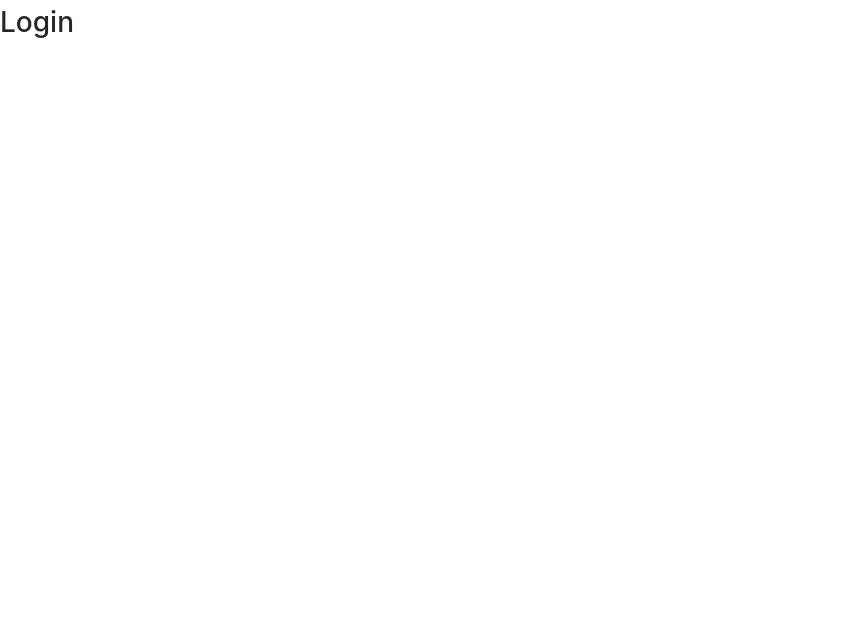
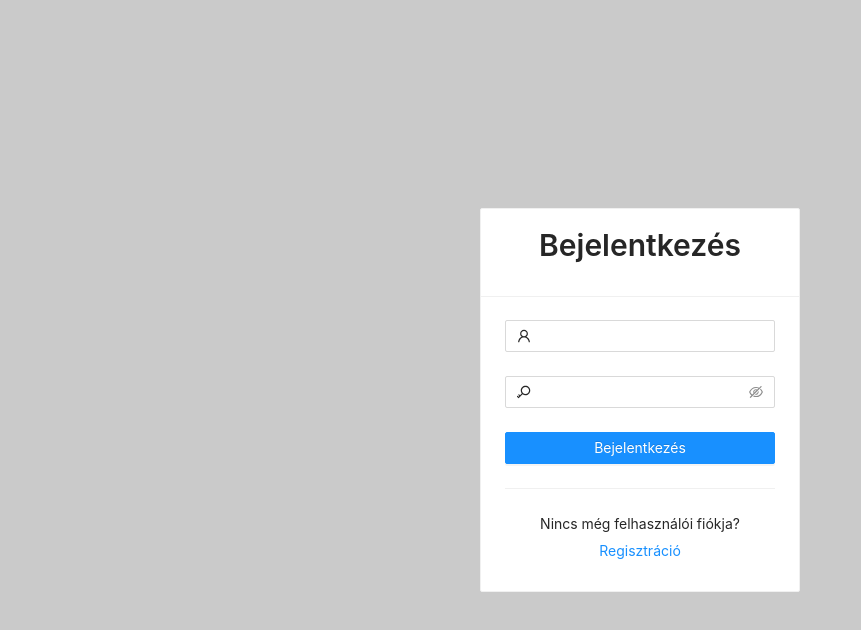
Before and after one commit to Computer-Security-HW-TheITSecCrowd/SecureImageWebshop, a React (Create React App) app in the folder src/Web/BKW.Web/App/: page /login in a window 1280 px wide. Shown: the top 630 px of the page, without its empty margins (0-861 px from the left). Built offline with nearby package versions, Linux system fonts and the light colour scheme.

Commit message:
Create Login page

```diff
--- a/src/Web/BKW.Web/App/src/components/auth/Login.tsx
+++ b/src/Web/BKW.Web/App/src/components/auth/Login.tsx
@@ -1,11 +1,97 @@
-import React from 'react';
+import React, { FormEvent, useContext, useState } from 'react';
+import { Card, Row, Col, Button, Form, Input, Typography, Divider } from 'antd';
+import { KeyOutlined, UserOutlined } from '@ant-design/icons';
+
+import AuthContext from '../../context/auth/authContext';
 
 const Login: React.FC = () => {
 
+  const authContext = useContext(AuthContext);
+  const { user, isAuthenticated, error, loading } = authContext;
+
+  const [formData, setFormData] = useState({
+    username: '',
+    password: ''
+  });
+
+  const onChange = (event: React.FormEvent<HTMLInputElement>): void => {
+    event.preventDefault();
+    if (event.target != null) {
+      setFormData({
+        ...formData,
+        [event.currentTarget.name]: event.currentTarget.value
+      });
+    }
+  };
+
+  const onLogin = (): void => {
+    console.log("Login");
+    console.log(formData);
+  }
+
+  const { Title } = Typography;
+
+
   return (
-    <h1>
-      Login
-    </h1>
+    <Row justify='center' align='middle' style={{ minHeight: '100vh', backgroundColor: 'rgba(180, 180, 180, 0.7)' }}>
+      <Col span={6} >
+        <Card
+          title={
+            <Row justify='center' align='middle' >
+              <Title level={2}>Bejelentkezés</Title>
+            </Row>
+          }
+        >
+          <Form
+            onFinish={onLogin}
+          >
+            <Form.Item>
+              <Input
+                type='text'
+                name='username'
+                required
+                prefix={
+                  <UserOutlined />
+                }
+                onChange={onChange}
+              />
+            </Form.Item>
+            <Form.Item>
+              <Input.Password
+                type='password'
+                name='password'
+                required
+                prefix={
+                  <KeyOutlined />
+                }
+
+                onChange={onChange}
+              />
+            </Form.Item>
+            <Form.Item>
+              <Button
+                htmlType='submit'
+                type="primary"
+                onClick={onLogin}
+                loading={loading}
+                block
+              >
+              Bejelentkezés
+              </Button>
+            </Form.Item>
+          </Form>
+          <Divider />
+          <Row justify='center' align='middle'>
+            Nincs még felhasználói fiókja?
+          </Row>
+          <Row justify='center' align='middle'>
+            <Button type='link' >
+                Regisztráció
+            </Button>
+          </Row>
+        </Card>
+      </Col>
+    </Row>
   );
 };
 
```
